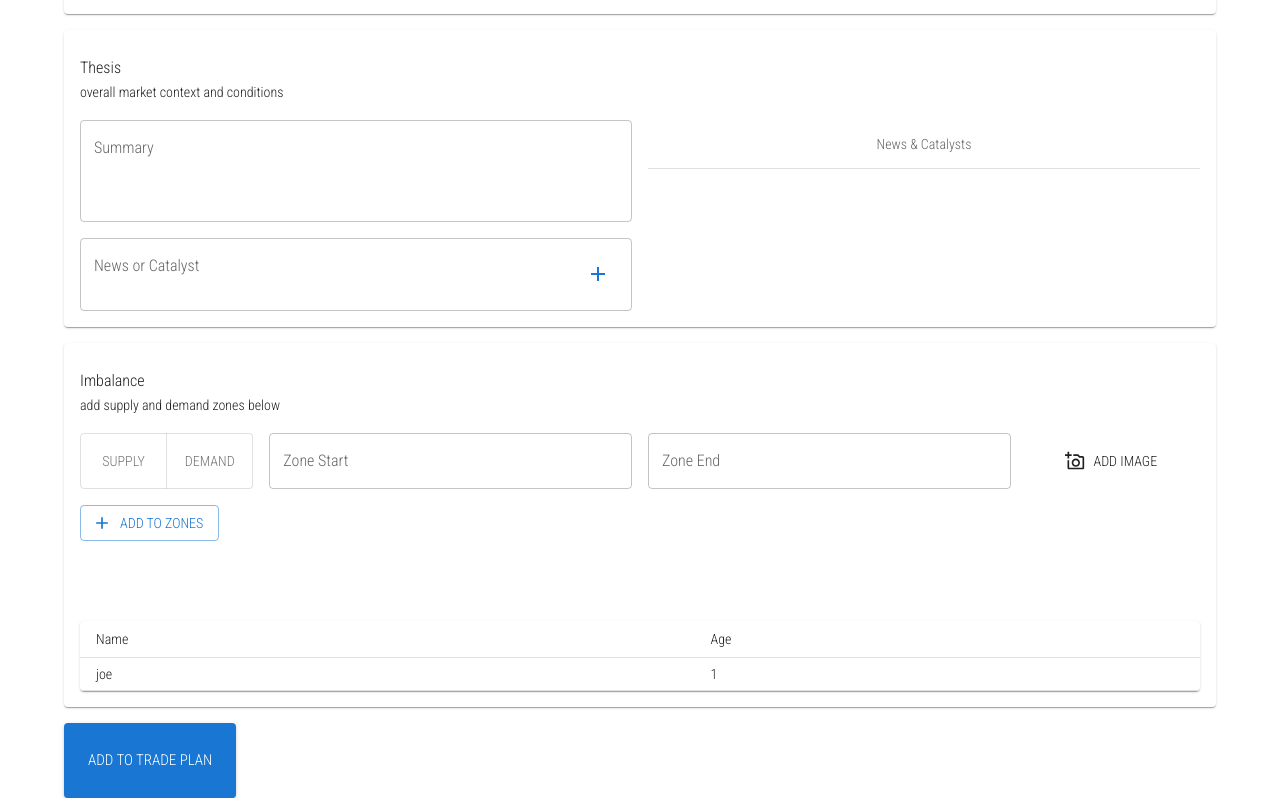
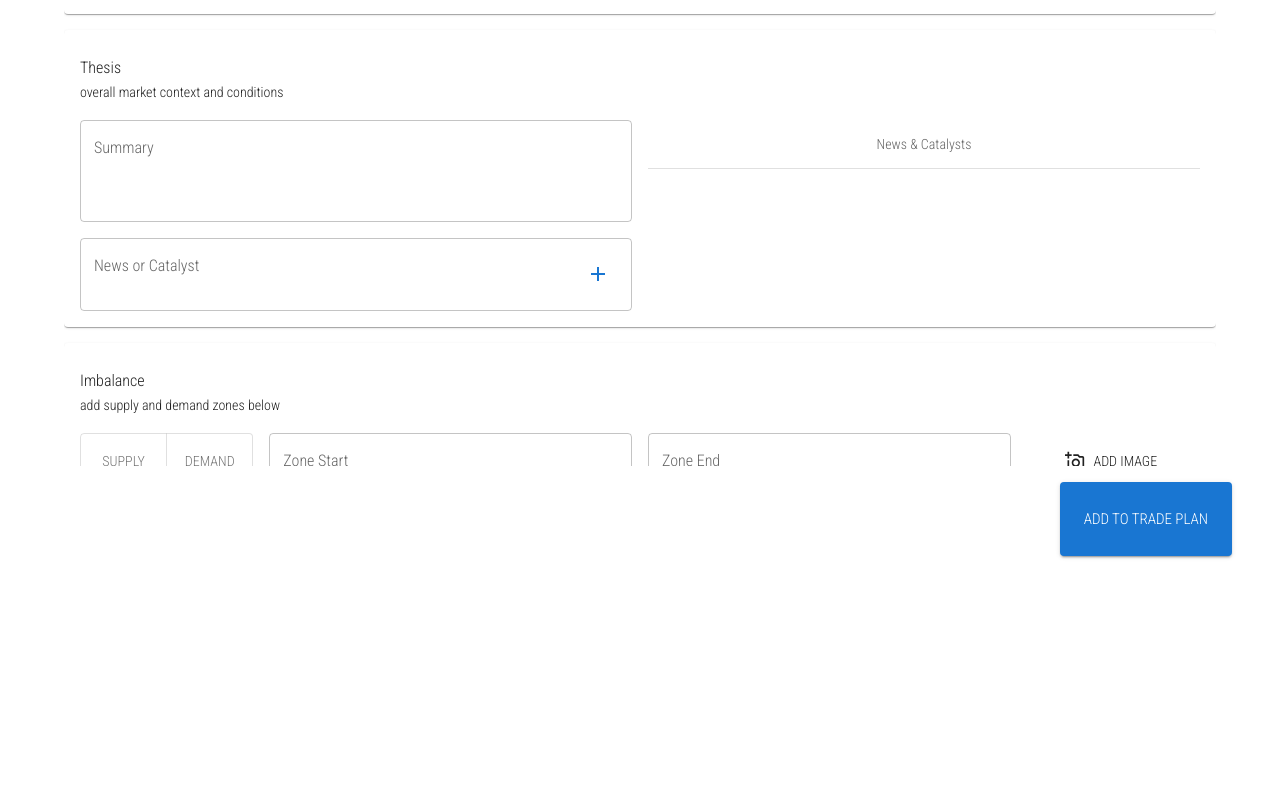
Before and after one commit to oze4/LibreTrader, a React app in the folder frontend/: page /planner in a window 1280 px wide. Shown: the part 270-1068 px from the top of the page. After the commit the page ends 842 px from the top, so only its background shows below. Built offline with nearby package versions, Linux system fonts and the light colour scheme.

Commit message:
feat(frontend): add on to tradeplanform - !!!need to add field for timeframe!!!

```diff
--- a/frontend/src/components/TradePlanForm/index.js
+++ b/frontend/src/components/TradePlanForm/index.js
@@ -22,6 +22,7 @@ import {
   Link,
   Badge,
   Stack,
+  BottomNavigation,
   ImageListItemBar,
 } from "@mui/material";
 import {
@@ -98,8 +99,13 @@ export default function TradePlan({ onSubmit }) {
   };
 
   const handleAddZone = () => {
-    if (zoneStart && zoneEnd && zoneType) {
+    if (!zoneType) {
+      alert("Zone Type is required! Please select supply or demand.");
+      return;
     }
+    const c = { ...state };
+    c.zones[zoneType].push({
+    })
   };
 
   const handleRemoveNews = (index) => {
@@ -109,18 +115,23 @@ export default function TradePlan({ onSubmit }) {
   };
 
   return (
-    <>
+    <Fragment>
       <Typography variant="h3">Trade Planner</Typography>
+      <Box sx={{ maxHeight: "75vh", overflow: "scroll" }}>
         {/**
          * GENERAL INFO
          */}
         <Section>
-        <Grid container spacing={2}>
+          <Grid item xs={12} container spacing={2}>
             <Grid item xs={12}>
               <Typography variant="subtitle1">General</Typography>
             </Grid>
             <Grid item xs={12} md={6}>
-            <TextField fullWidth onChange={(e) => handleTextFieldChange(e, "date")} label="Date" />
+              <TextField
+                fullWidth
+                onChange={(e) => handleTextFieldChange(e, "date")}
+                label="Date"
+              />
             </Grid>
             <Grid item xs={12} md={6}>
               <TextField
@@ -184,7 +195,9 @@ export default function TradePlan({ onSubmit }) {
                     ref={newsAndCatalystsListRef}
                     sx={{ maxHeight: "180px", overflow: "scroll" }}
                     subheader={
-                    <ListSubheader sx={{ textAlign: "center" }}>News &amp; Catalysts</ListSubheader>
+                      <ListSubheader sx={{ textAlign: "center" }}>
+                        News &amp; Catalysts
+                      </ListSubheader>
                     }
                   >
                     <Divider />
@@ -275,7 +288,7 @@ export default function TradePlan({ onSubmit }) {
               />
             </Grid>
             <Grid item xs={12}>
-            <Button variant="outlined" startIcon={<AddIcon />}>
+              <Button variant="outlined" startIcon={<AddIcon />} onClick={() => handleAddZone()}>
                 ADD TO ZONES
               </Button>
             </Grid>
@@ -307,19 +320,28 @@ export default function TradePlan({ onSubmit }) {
               </ImageList>
             </Grid>
           </Grid>
-        <Grid item xs={12} marginTop="2em">
+          <Grid item xs={12} container>
+            {state.zones.supply.length || state.zones.demand.length ? (
+              <Fragment>
+                <Grid item xs={12} margin="1rem">
+                  <Typography variant="subheader2">Zones</Typography>
+                </Grid>
                 <SimpleTable
-            data={[{ name: "joe", age: 1 }]}
+                  data={[...state.zones.supply, ...state.zones.demand]}
                   columns={[
                     { key: "name", display: "Name" },
                     { key: "age", display: "Age" },
                   ]}
                 />
+              </Fragment>
+            ) : (
+              <Fragment />
+            )}
           </Grid>
         </Section>
         {/* END SUPPLY AND DEMAND ZONES */}
-
-      <Grid item xs={12} justifyContent="flex-end">
+      </Box>
+      <Grid item xs={12} container justifyContent="flex-end" margin="1rem">
         <Button
           variant="contained"
           size="large"
@@ -329,6 +351,6 @@ export default function TradePlan({ onSubmit }) {
           ADD TO TRADE PLAN
         </Button>
       </Grid>
-    </>
+    </Fragment>
   );
 }
```
Lines whose indentation alone changed are shown as unchanged.
